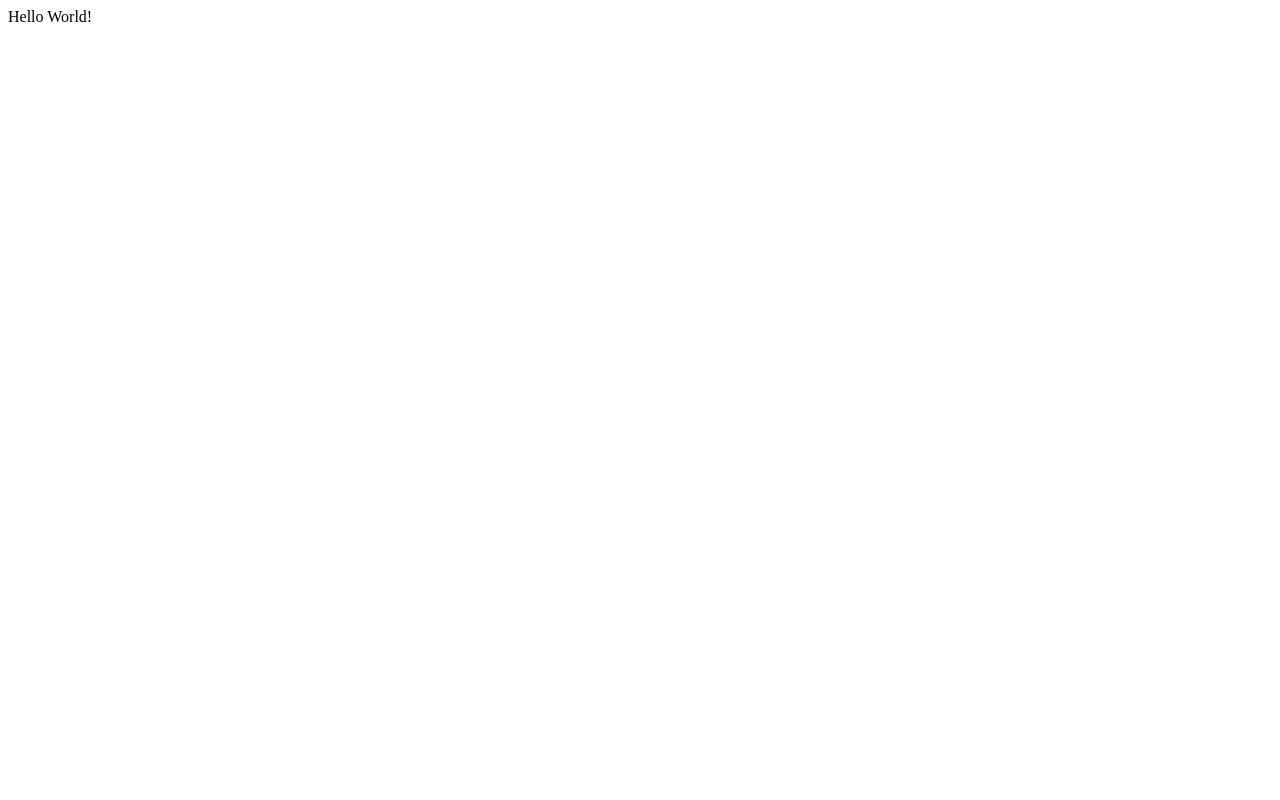
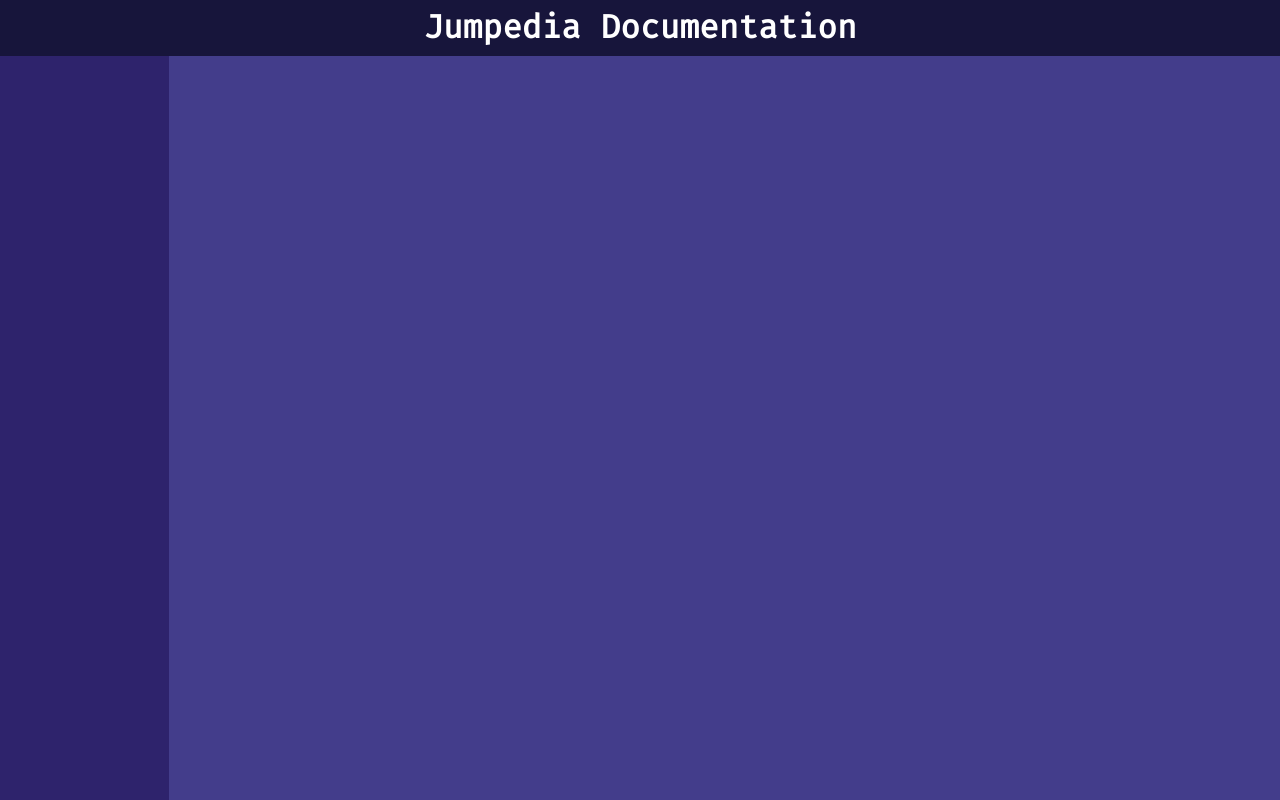
Before and after one commit to JoniKauf/JumpediaDocs, a plain HTML site: page index.html in a window 1280 px wide. Drawn offline with Linux system fonts and the light colour scheme.

Commit message:
Create basic layout and design

```diff
--- a/index.html
+++ b/index.html
@@ -1,9 +1,26 @@
-<!doctype html>
-<html>
-  <head>
-    <title>Jumpedia Documentation</title>
-  </head>
-  <body>
-    Hello World!
-  </body>
+<!DOCTYPE html>
+<html lang="en">
+<head>
+	<meta charset="UTF-8">
+	<meta name="viewport" content="width=device-width, initial-scale=1.0">
+	<title>Jumpedia Documentation</title>
+	<link rel="stylesheet" href="styles.css">
+</head>
+<body>
+	<div id="header-layout">
+		<div id="header" class="base-container">
+			<h1>Jumpedia Documentation</h1>
+		</div>
+
+		<div id="sidebar-layout">
+			<div id="sidebar" class="base-container">
+			</div>
+			<div id="body" class="base-container">
+
+			</div>
+		</div>
+	</div>
+
+	<script type="text/javascript" src="script.js"></script>
+</body>
 </html>
--- /dev/null
+++ b/script.js
@@ -0,0 +1,36 @@
+const sidebar = document.getElementById("sidebar");
+const resizeThreshold = 10;
+let isResizing = false;
+let startX = 0;
+let startWidth = 0;
+
+sidebar.addEventListener("mousemove", (e) => {
+    const rect = sidebar.getBoundingClientRect();
+    const nearRightEdge = rect.right - e.clientX < resizeThreshold;
+    sidebar.style.cursor = nearRightEdge ? "ew-resize" : "default";
+});
+
+sidebar.addEventListener("mousedown", (e) => {
+    const rect = sidebar.getBoundingClientRect();
+    if (rect.right - e.clientX < resizeThreshold) {
+    isResizing = true;
+    startX = e.clientX;
+    startWidth = rect.width;
+    document.body.style.cursor = "ew-resize";
+    e.preventDefault();
+    }
+});
+
+document.addEventListener("mousemove", (e) => {
+    if (!isResizing) return;
+    const dx = e.clientX - startX;
+    const newWidth = Math.min(Math.max(startWidth + dx, 100), 600); // clamp width
+    sidebar.style.width = `${newWidth}px`;
+});
+
+document.addEventListener("mouseup", () => {
+    if (isResizing) {
+    isResizing = false;
+    document.body.style.cursor = "default";
+    }
+});
--- /dev/null
+++ b/styles.css
@@ -0,0 +1,65 @@
+/* Palette: https://colorhunt.co/palette/17153b2e236c433d8bc8acd6 */
+
+@font-face {
+  font-family: FiraCode;
+  src: url(FiraCode-Regular.ttf);
+}
+
+* {
+    margin: 0;
+    padding: 0;
+    box-sizing: border-box;
+    color: white;
+    font-family: FiraCode;
+}
+
+h2 {
+    color: rgb(200, 172, 214);
+}
+
+.base-container {
+    padding: 10px;
+}
+
+body {
+    width: 100vw;
+    height: 100vh;
+}
+
+#header-layout {
+    display: flex;
+    flex-direction: column;
+    width: 100%;
+    height: 100%;
+}
+
+#header {
+    display: flex;
+    flex-direction: row;
+    width: 100%;
+    height: 7%;
+    background-color: rgb(23, 21, 59);
+    justify-content: center;
+    align-items: center;
+}
+
+#sidebar-layout {
+    display: flex;
+    flex-direction: row;
+    width: 100%;
+    height: 100%;
+}
+
+#sidebar {
+    display: flex;
+    width: auto;
+    background-color: rgb(46, 35, 108);
+    width: 15%;
+}
+
+#body {
+    display: flex;
+    background-color: rgb(67, 61, 139);
+    width: 100%;
+    height: 100%;
+}
```
Also changed, not shown: FiraCode-Regular.ttf (added), 1 other file.
